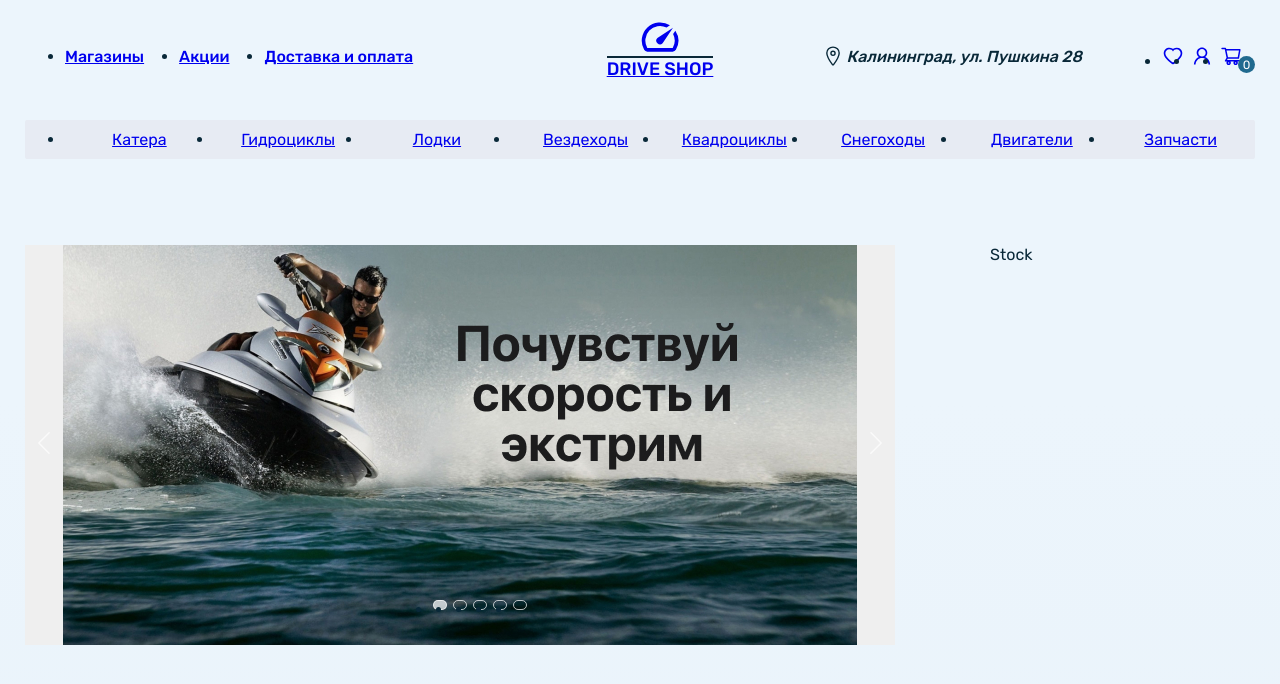
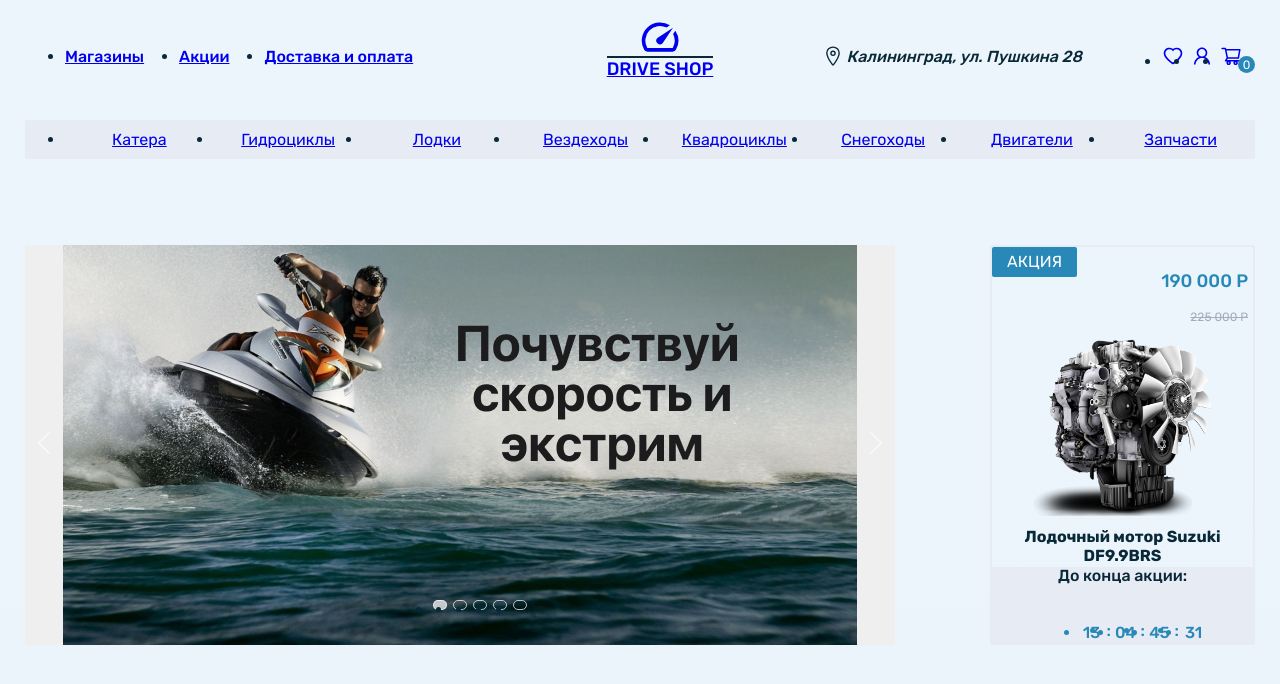
Before and after one commit to St1llSane/DriveShop, a React (Vite) app: page / in a window 1280 px wide. Shown: the top 684 px of the page. Built offline with nearby package versions, Linux system fonts and the light colour scheme.

Commit message:
intro-stock

```diff
--- a/src/components/Intro.jsx
+++ b/src/components/Intro.jsx
@@ -13,7 +13,45 @@ const introSlider = [
 const Intro = () => {
   const [activeSlideIndex, setActiveSlideIndex] = useState(0)
   const [sliderWidth, setSliderWidth] = useState(0)
+  const [days, setDays] = useState(0)
+  const [hours, setHours] = useState(0)
+  const [minutes, setMinutes] = useState(0)
+  const [seconds, setSeconds] = useState(0)
   const sliderRef = useRef(null)
+  const introStockTimerId = useRef(null)
+
+  const introStockTimer = () => {
+    const endPoint = new Date('February 20, 2023, 00:00:00').getTime()
+
+    introStockTimerId.current = setInterval(() => {
+      const now = new Date().getTime()
+      const distance = endPoint - now
+
+      const days = Math.floor(distance / (1000 * 60 * 60 * 24))
+        .toString()
+        .padStart(2, '0')
+      const hours = Math.floor(
+        (distance % (1000 * 60 * 60 * 24)) / (1000 * 60 * 60)
+      )
+        .toString()
+        .padStart(2, '0')
+      const minutes = Math.floor((distance % (1000 * 60 * 60)) / (1000 * 60))
+        .toString()
+        .padStart(2, '0')
+      const seconds = Math.floor((distance % (1000 * 60)) / 1000)
+        .toString()
+        .padStart(2, '0')
+
+      if (distance < 0) {
+        return clearInterval(introStockTimerId.current)
+      }
+
+      setDays(days)
+      setHours(hours)
+      setMinutes(minutes)
+      setSeconds(seconds)
+    }, 1000)
+  }
 
   useEffect(() => {
     setSliderWidth(sliderRef.current.clientWidth)
@@ -23,8 +61,12 @@ const Intro = () => {
     }
 
     window.addEventListener('resize', resizeHandler)
-    return () => removeEventListener('resize', resizeHandler)
-  }, [sliderWidth])
+    introStockTimer()
+    return () => {
+      removeEventListener('resize', resizeHandler)
+      clearInterval(introStockTimerId.current)
+    }
+  }, [sliderWidth, seconds])
 
   const prevSlideHandler = () => {
     if (activeSlideIndex === 0) {
@@ -82,7 +124,31 @@ const Intro = () => {
           </button>
         </div>
       </div>
-      <div className="intro-stock">Stock</div>
+      <div className="intro-stock">
+        <div className="intro-stock__top">
+          <span className="intro-stock__top_text">Акция</span>
+          <div className="intro-stock__top_price">
+            <p>190 000 p</p>
+            <span>225 000 p</span>
+          </div>
+        </div>
+        <div className="intro-stock__content">
+          <img src="./images/items/engine2.png" alt="engine" />
+          <h5>Лодочный мотор Suzuki DF9.9BRS</h5>
+        </div>
+        <div className="intro-stock__bottom">
+          <p>До конца акции:</p>
+          <ul className="intro-stock__bottom_timer">
+            <li>{days}</li>
+            <li>:</li>
+            <li>{hours}</li>
+            <li>:</li>
+            <li>{minutes}</li>
+            <li>:</li>
+            <li>{seconds}</li>
+          </ul>
+        </div>
+      </div>
     </section>
   )
 }
--- a/src/styles/c_styles/header.scss
+++ b/src/styles/c_styles/header.scss
@@ -109,7 +109,7 @@
               display: flex;
               justify-content: center;
               align-items: center;
-              background-color: $c-accent-d-blue;
+              background-color: $c-accent-blue;
               border-radius: $b-r-max;
             }
           }
--- a/src/styles/c_styles/intro.scss
+++ b/src/styles/c_styles/intro.scss
@@ -116,7 +116,93 @@
           transition: $def-transition;
         }
       }
-
     }
   }
+
+	&-stock {
+		border: 2px solid $c-grey;
+		display: flex;
+		flex-direction: column;
+		justify-content: space-between;
+		border-radius: $b-r-small;
+
+		&__top {
+			display: flex;
+			justify-content: space-between;
+
+			&_text {
+				color: $c-white;
+				background-color: $c-accent-blue;
+				height: 30px;
+				padding: 0 15px;
+				display: flex;
+				align-items: center;
+				justify-content: center;
+				text-transform: uppercase;
+				border-radius: $b-r-small;
+			}
+
+			&_price {
+				padding: 5px;
+				text-transform: uppercase;
+
+				p {
+					color: $c-accent-blue;
+					font-size: $f-big;
+					font-weight: 500;
+				}
+
+				span {
+					color: $c-d-grey;
+					font-size: $f-tiny;
+					text-decoration: line-through;
+					display: block;
+					text-align: right;
+				}
+			}
+		}
+
+		&__content {
+			text-align: center;
+
+			img {
+				width: 230px;
+			}
+
+			h5 {
+				font-size: $f-def;
+				font-weight: 700;
+				max-width: 200px;
+				margin: 0 auto;
+			}
+		}
+
+		&__bottom {
+			background-color: $c-grey;
+			display: flex;
+			flex-direction: column;
+			align-items: center;
+			justify-content: center;
+			gap: 4px;
+			height: 76px;
+			font-weight: 500;
+
+			&_timer {
+				display: flex;
+				align-items: center;
+				text-align: center;
+				gap: 4px;
+
+				li {
+					width: 22px;
+					color: $c-accent-blue;
+
+					&:nth-child(2n) {
+						width: 4px;
+						margin-bottom: 3px;
+					}
+				}
+			}
+		}
+	}
 }
--- a/src/styles/vars.scss
+++ b/src/styles/vars.scss
@@ -9,6 +9,7 @@ $c-accent-d-blue: #206a8f;
 $c-red: #df5656;
 $c-brown: #806767;
 
+$f-tiny: 1.2rem;
 $f-small: 1.4rem;
 $f-def: 1.6rem;
 $f-big: 1.8rem;
```
Also changed, not shown: public/images/items/engine2.png.
